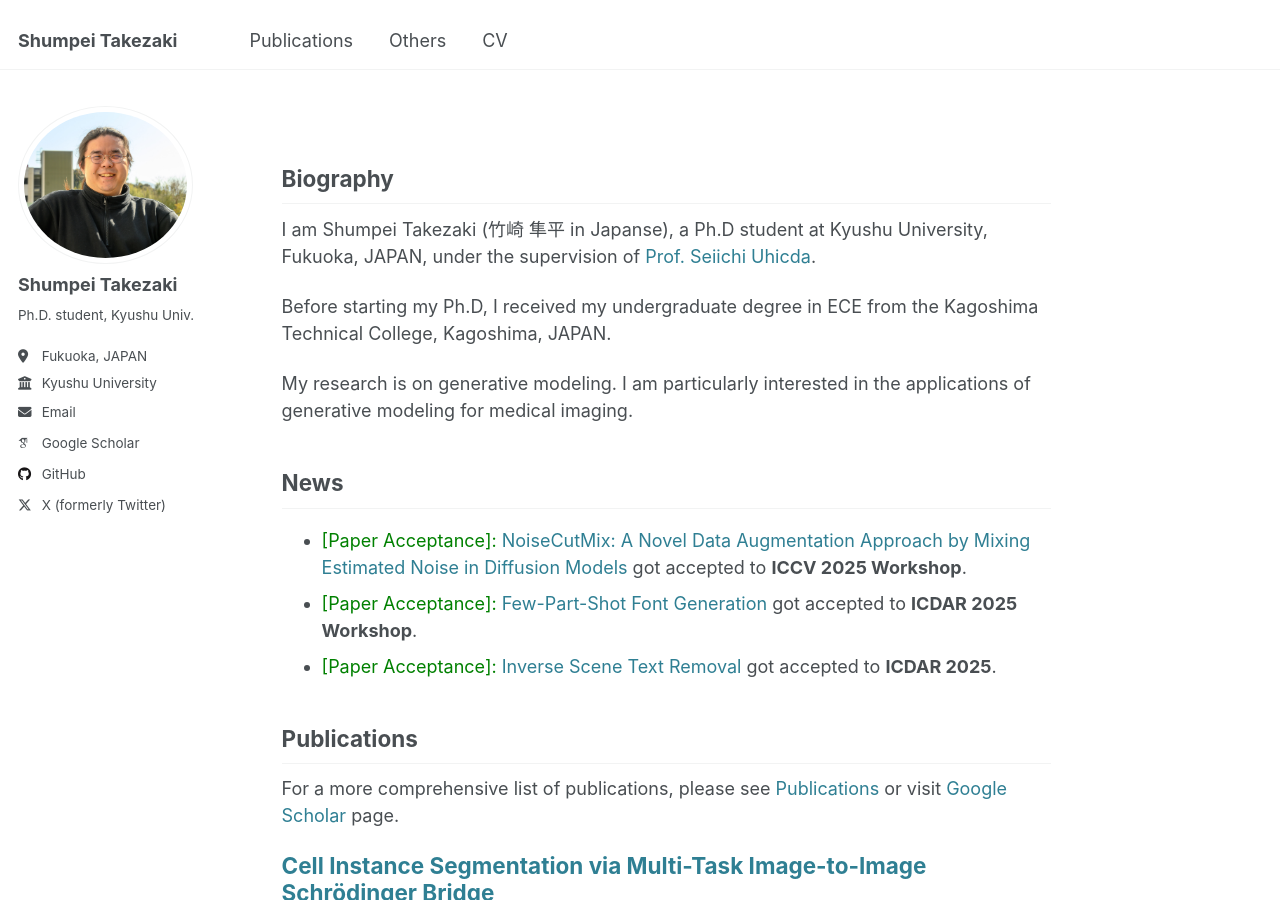
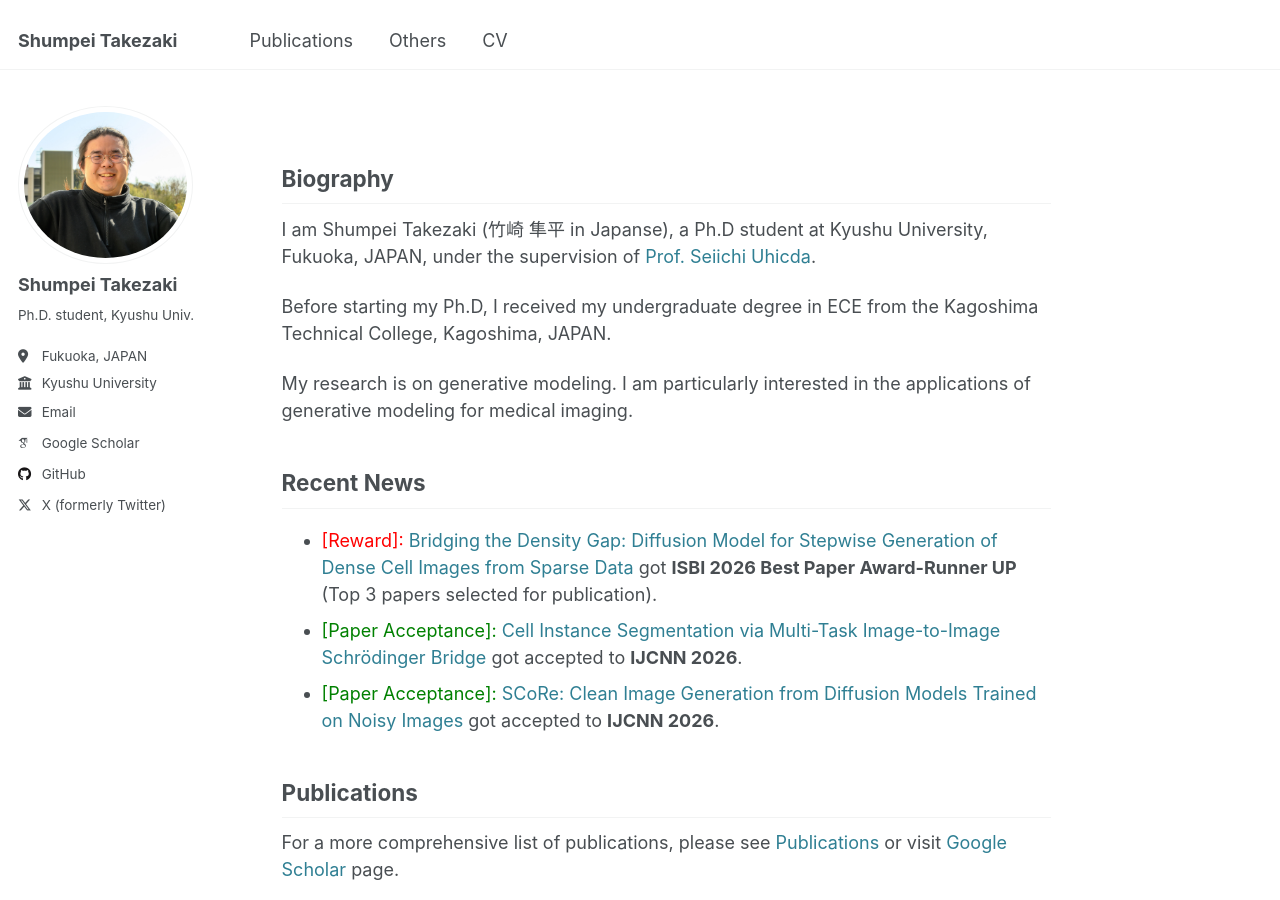
Before and after one commit to shumpei-takezaki/shumpei-takezaki.github.io, a Jekyll site: the page built from _pages/about.md, in a window 1280 px wide and 900 px high. Built offline with Jekyll 4.4.1, drawn with Linux system fonts in a browser that asks for light colours; some web fonts are replaced.

Commit message:
update news

```diff
--- a/_pages/about.md
+++ b/_pages/about.md
@@ -14,10 +14,10 @@ Before starting my Ph.D, I received my undergraduate degree in ECE from the Kago
 
 My research is on generative modeling. I am particularly interested in the applications of generative modeling for medical imaging.
 
-## News
-- <span style="color:green"> [Paper Acceptance]: </span> [NoiseCutMix: A Novel Data Augmentation Approach by Mixing Estimated Noise in Diffusion Models](https://arxiv.org/abs/2509.00378) got accepted to **ICCV 2025 Workshop**.
-- <span style="color:green"> [Paper Acceptance]: </span> [Few-Part-Shot Font Generation]() got accepted to **ICDAR 2025 Workshop**.
-- <span style="color:green"> [Paper Acceptance]: </span> [Inverse Scene Text Removal](https://arxiv.org/abs/2506.21002) got accepted to **ICDAR 2025**.
+## Recent News
+- <span style="color:red"> [Reward]: </span> [Bridging the Density Gap: Diffusion Model for Stepwise Generation of Dense Cell Images from Sparse Data]() got **ISBI 2026 Best Paper Award-Runner UP** (Top 3 papers selected for publication).
+- <span style="color:green"> [Paper Acceptance]: </span> [Cell Instance Segmentation via Multi-Task Image-to-Image Schrödinger Bridge](https://arxiv.org/abs/2604.12318) got accepted to **IJCNN 2026**.
+- <span style="color:green"> [Paper Acceptance]: </span> [SCoRe: Clean Image Generation from Diffusion Models Trained on Noisy Images](https://arxiv.org/abs/2604.09436) got accepted to **IJCNN 2026**.
 
 ## Publications
 For a more comprehensive list of publications, please see [Publications](/publications/) or visit [Google Scholar](https://scholar.google.com/citations?user=TJHgmY8AAAAJ&hl=en) page.
```
